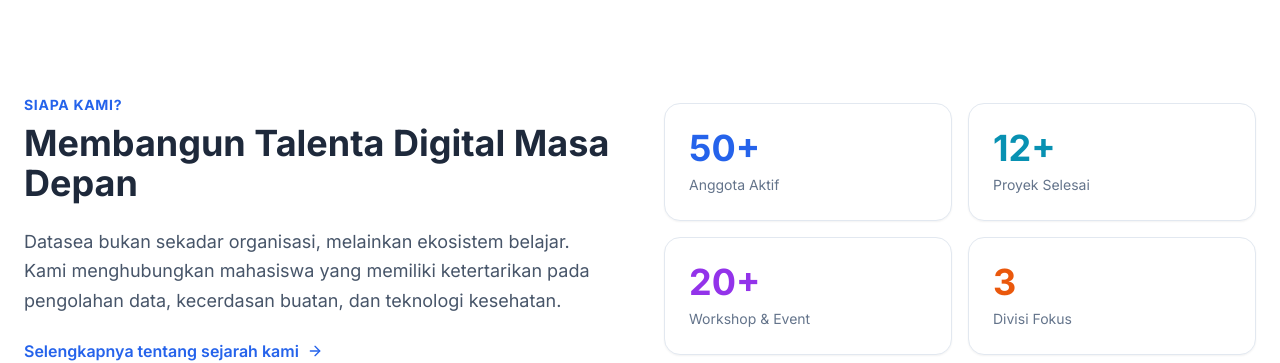
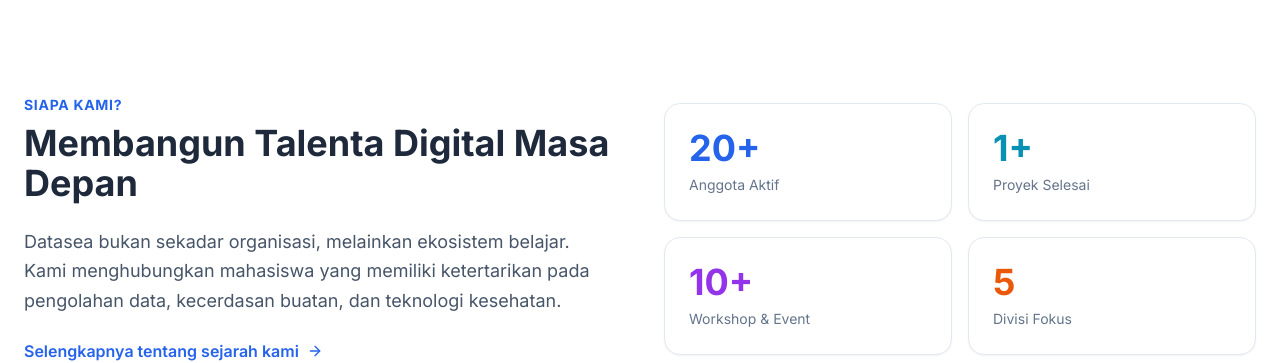
Before and after one commit to datasea-dev/official-site, a Next.js app: page / in a window 1280 px wide. Shown: the part 802-1165 px from the top of the page. Built offline with nearby package versions, Linux system fonts and the light colour scheme; no server answers; the database is empty.

Commit message:
refactor(styles): remove unnecessary comment from globals.css and update statistics in page.tsx

```diff
--- a/app/globals.css
+++ b/app/globals.css
@@ -2,7 +2,6 @@
 @tailwind components;
 @tailwind utilities;
 
-/* Kita paksa agar background selalu putih dan teks selalu hitam/gelap */
 :root {
   --foreground-rgb: 0, 0, 0;
   --background-start-rgb: 255, 255, 255;
--- a/app/page.tsx
+++ b/app/page.tsx
@@ -78,19 +78,19 @@
           </div>
           <div className="grid grid-cols-2 gap-4">
             <div className="p-6 bg-white rounded-2xl border border-slate-200 shadow-sm hover:shadow-md transition-all">
-              <span className="text-4xl font-bold text-blue-600 block mb-1">50+</span>
+              <span className="text-4xl font-bold text-blue-600 block mb-1">20+</span>
               <span className="text-slate-500 text-sm">Anggota Aktif</span>
             </div>
             <div className="p-6 bg-white rounded-2xl border border-slate-200 shadow-sm hover:shadow-md transition-all">
-              <span className="text-4xl font-bold text-cyan-600 block mb-1">12+</span>
+              <span className="text-4xl font-bold text-cyan-600 block mb-1">1+</span>
               <span className="text-slate-500 text-sm">Proyek Selesai</span>
             </div>
             <div className="p-6 bg-white rounded-2xl border border-slate-200 shadow-sm hover:shadow-md transition-all">
-              <span className="text-4xl font-bold text-purple-600 block mb-1">20+</span>
+              <span className="text-4xl font-bold text-purple-600 block mb-1">10+</span>
               <span className="text-slate-500 text-sm">Workshop & Event</span>
             </div>
             <div className="p-6 bg-white rounded-2xl border border-slate-200 shadow-sm hover:shadow-md transition-all">
-              <span className="text-4xl font-bold text-orange-600 block mb-1">3</span>
+              <span className="text-4xl font-bold text-orange-600 block mb-1">5</span>
               <span className="text-slate-500 text-sm">Divisi Fokus</span>
             </div>
           </div>
--- a/app/sitemap.ts
+++ b/app/sitemap.ts
@@ -1,10 +1,9 @@
 import { MetadataRoute } from 'next';
-import { getActivePositions } from '@/lib/firestoreService'; // Import fungsi lowongan kita
+import { getActivePositions } from '@/lib/firestoreService';
 
 export default async function sitemap(): Promise<MetadataRoute.Sitemap> {
-  const baseUrl = 'https://datasea.my.id'; // Domain Anda
+  const baseUrl = 'https://datasea.my.id';
 
-  // 1. Halaman Statis
   const staticRoutes = [
     '',
     '/tentang_kami',
@@ -19,14 +18,12 @@
     priority: route === '' ? 1 : 0.8,
   }));
 
-  // 2. Halaman Dinamis (Lowongan Relawan)
-  // Kita ambil data dari Firebase agar lowongan juga terindex Google
   let jobRoutes: any[] = [];
   try {
     const jobs = await getActivePositions();
     jobRoutes = jobs.map((job) => ({
       url: `${baseUrl}/relawan/${job.id}`,
-      lastModified: new Date(), // Idealnya ambil dari job.createdAt
+      lastModified: new Date(),
       changeFrequency: 'weekly' as const,
       priority: 0.9,
     }));
```
